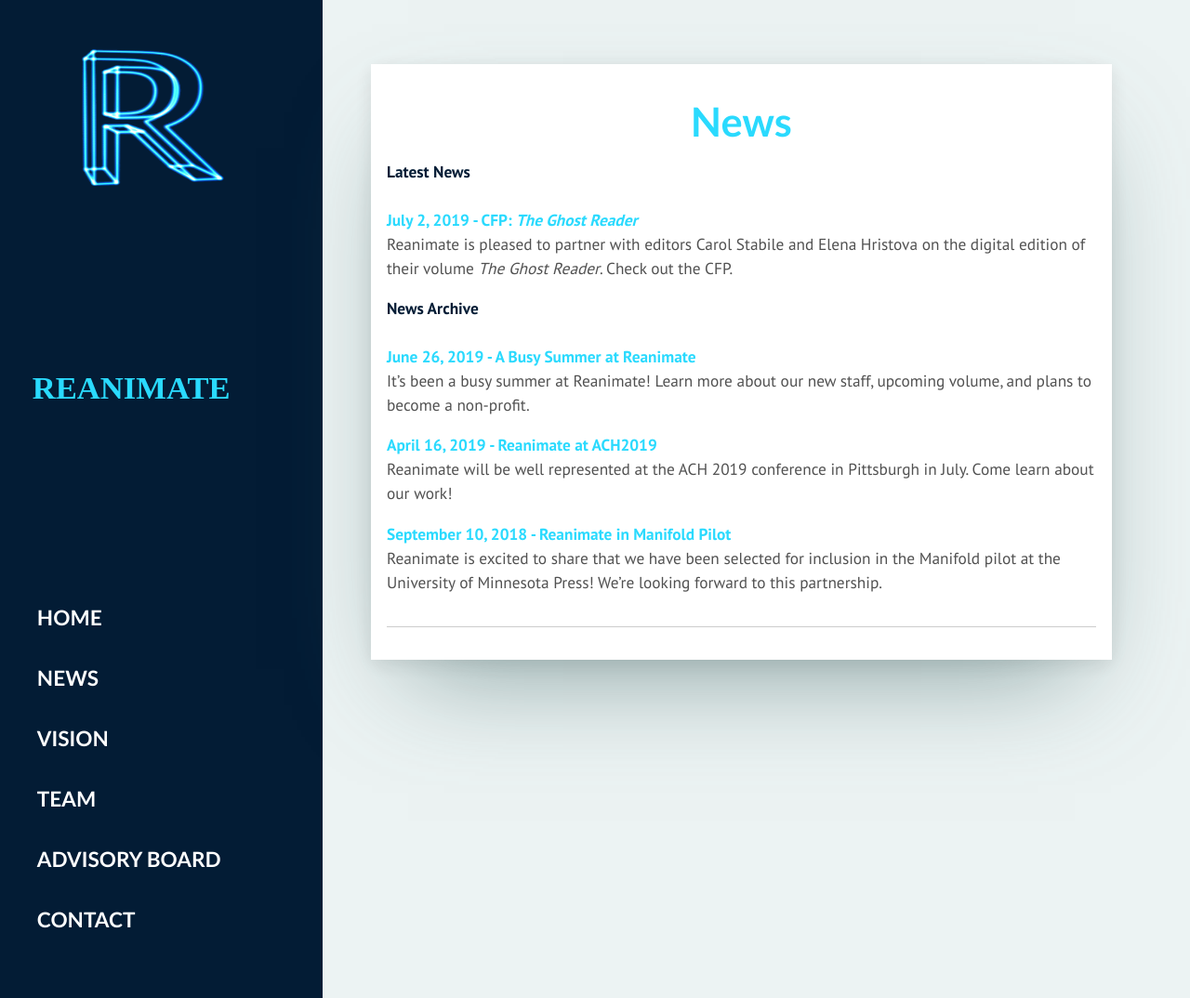
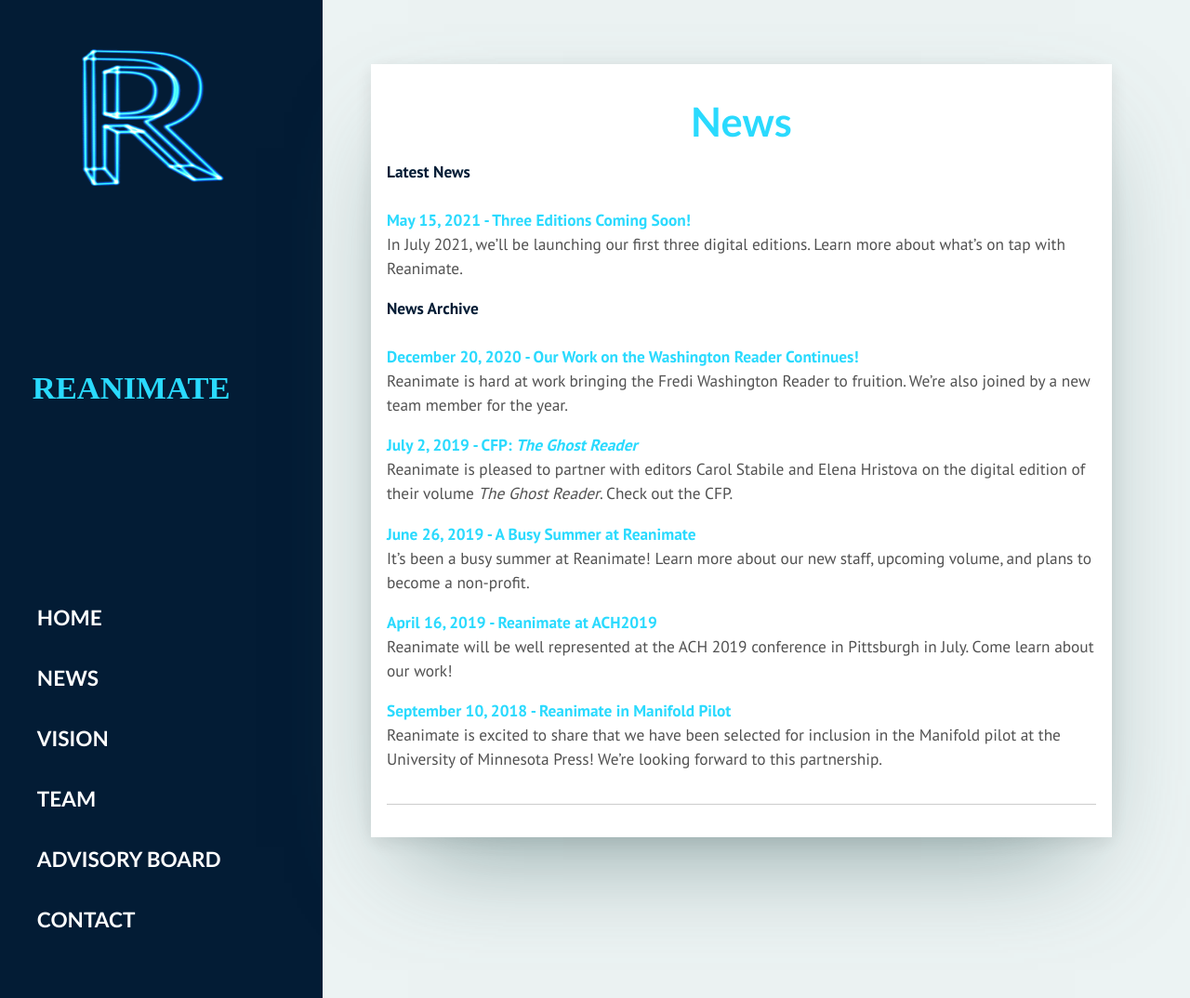
Before and after one commit to roopikarisam/reanimate, a Jekyll site: the page built from _pages/news.html, in a window 1280 px wide and 1074 px high. Shown: the whole window at 93% size. Built offline with Jekyll 4.4.1, drawn with Linux system fonts in a browser that asks for light colours; some web fonts are replaced.

Commit message:
updated news

```diff
--- a/_config.yml
+++ b/_config.yml
@@ -23,8 +23,6 @@ discus-identifier: # Add your Disqus identifier
 paginate: 5
 paginate_path: /page:num/
 
-remote_theme: qwtel/hydejack
-
 # Build settings
 markdown: kramdown
 gems:
--- a/_pages/news.html
+++ b/_pages/news.html
@@ -4,9 +4,14 @@ title: News
 permalink: /news/
 ---
 <span style = "color:#031c35;"><b>Latest News</b></span><br><br>
+<a href="http://roopikarisam.github.io/reanimate/2021/"><b>May 15, 2021 - Three Editions Coming Soon!<br>
+</b></a>In July 2021, we'll be launching our first three digital editions. Learn more about what's on tap with Reanimate.
+
+<span style = "color:#031c35;"><b>News Archive</b><br></span><br>
+<a href="http://roopikarisam.github.io/reanimate/2020/"><b>December 20, 2020 - Our Work on the Washington Reader Continues!</b></a><br>Reanimate is hard at work bringing the Fredi Washington Reader to fruition. We're also joined by a new team member for the year.<br>
+
 <a href="http://roopikarisam.github.io/reanimate/cfps/"><b>July 2, 2019 - CFP: <i>The Ghost Reader</i></b></a><br>Reanimate is pleased to partner with editors Carol Stabile and Elena Hristova on the digital edition of their volume <i>The Ghost Reader</i>. Check out the CFP.<br>
 
-<span style = "color:#031c35;"><b>News Archive</b><br></span><br>
 <a href="http://roopikarisam.github.io/reanimate/summer/"><b>June 26, 2019 - A Busy Summer at Reanimate</b></a><br>It's been a busy summer at Reanimate! Learn more about our new staff, upcoming volume, and plans to become a non-profit.<br>
 
 <a href="http://roopikarisam.github.io/reanimate/ach2019/"><b>April 16, 2019 - Reanimate at ACH2019</b></a><br>Reanimate will be well represented at the ACH 2019 conference in Pittsburgh in July. Come learn about our work!<br>
```
Also changed, not shown: _pages/2020.html (added, +10 -0 lines), _pages/2021.html (added, +10 -0 lines).
